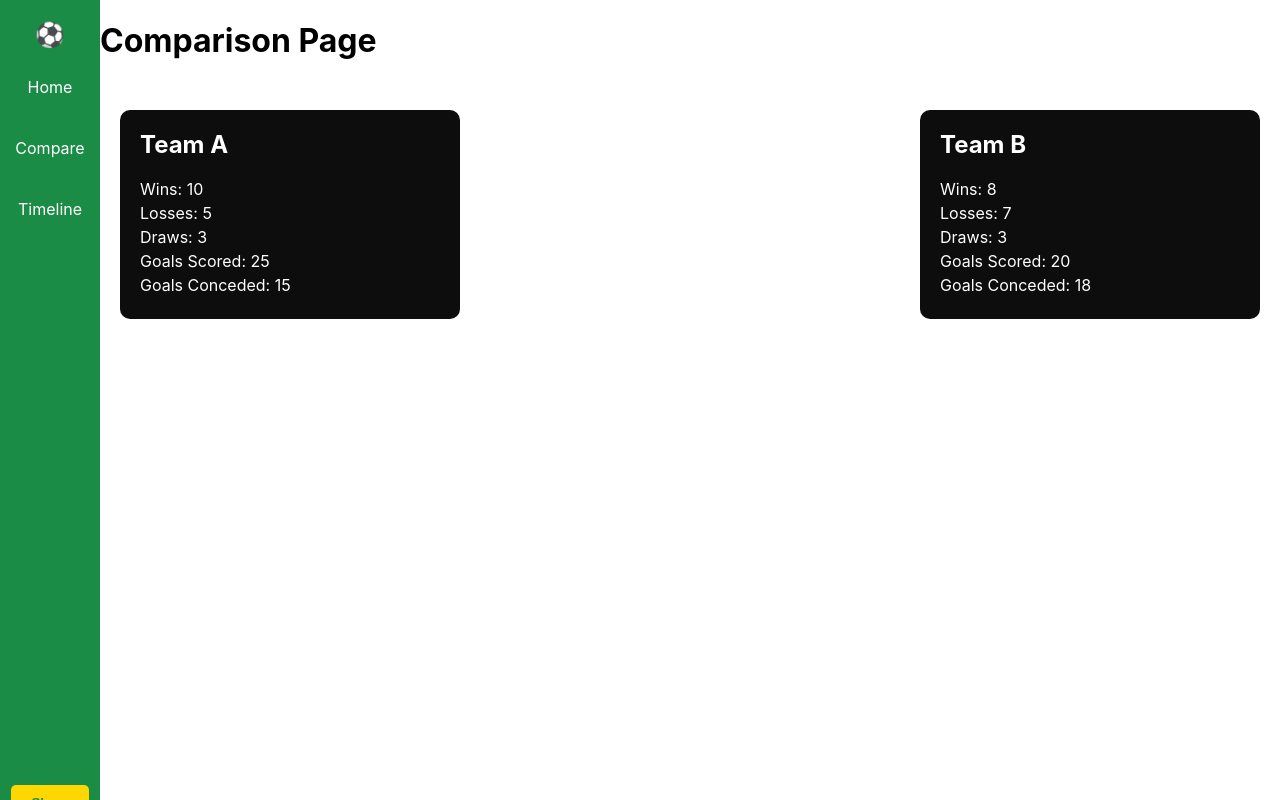
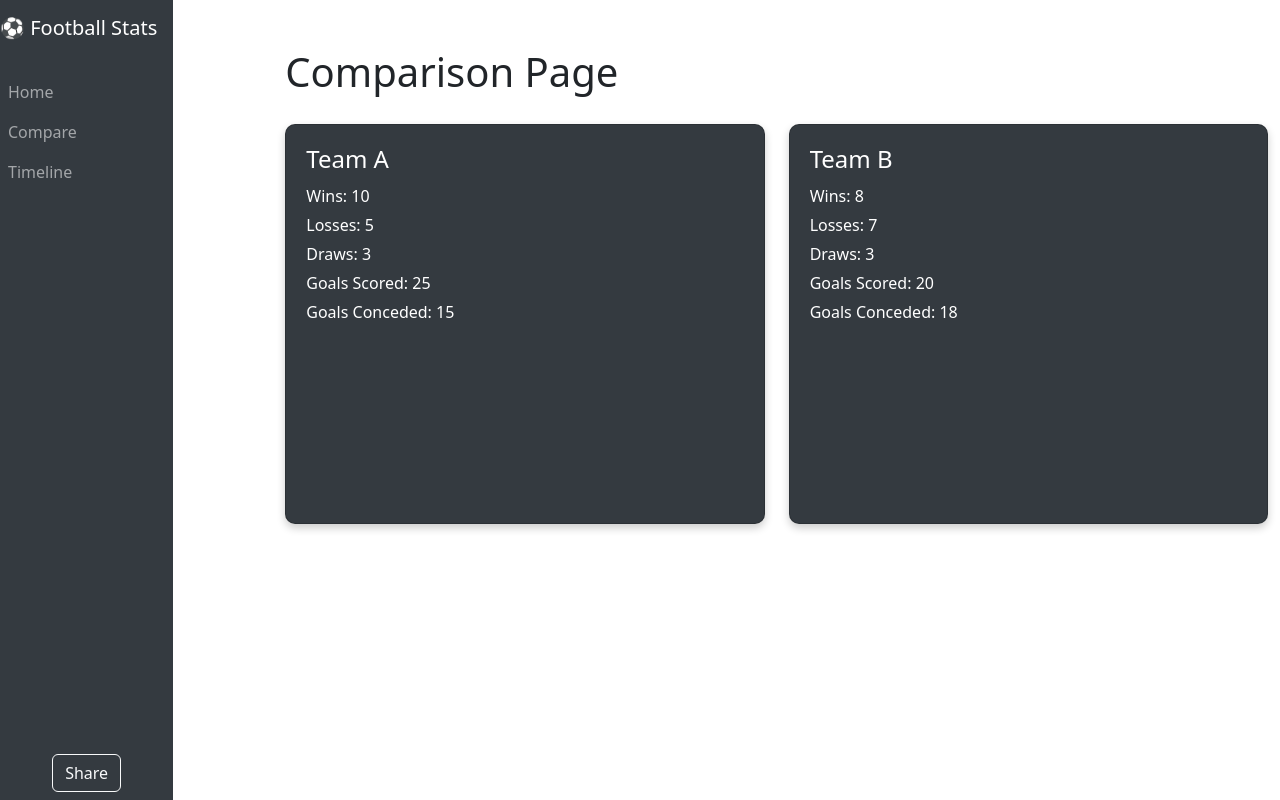
Before and after one commit to 231256leRouxFNF/formative-one-football-stats, a React (Create React App) app in the folder football-stats/: page /compare in a window 1280 px wide. Built offline with nearby package versions, Linux system fonts and the light colour scheme.

Commit message:
charts
started adding in the charts, pretty cool

👍(•_•)👍

```diff
--- a/football-stats/package.json
+++ b/football-stats/package.json
@@ -7,8 +7,10 @@
     "@testing-library/jest-dom": "^6.6.3",
     "@testing-library/react": "^16.2.0",
     "@testing-library/user-event": "^13.5.0",
+    "bootstrap": "^5.3.3",
     "chart.js": "^4.4.8",
     "react": "^19.0.0",
+    "react-bootstrap": "^2.10.9",
     "react-chartjs-2": "^5.3.0",
     "react-dom": "^19.0.0",
     "react-router-dom": "^7.2.0",
--- a/football-stats/src/App.js
+++ b/football-stats/src/App.js
@@ -1,8 +1,9 @@
 import { BrowserRouter as Router, Route, Routes } from 'react-router-dom';
-import Navbar from './components/Navbar';
+import CustomNavbar from './components/Navbar';
 import HomePage from './pages/HomePage';
 import ComparisonPage from './pages/ComparisonPage';
 import TimelinePage from './pages/TimelinePage';
+import 'bootstrap/dist/css/bootstrap.min.css';
 
 console.log('App.js loaded');
 
@@ -12,7 +13,7 @@ export default function App() {
   return (
     <Router>
       <div style={{ display: 'flex' }}>
-        <Navbar />
+        <CustomNavbar />
         <div style={{ flex: 1, paddingLeft: '100px' }}>
           <Routes>
             <Route path="/" element={<HomePage />} />
--- a/football-stats/src/components/Navbar.js
+++ b/football-stats/src/components/Navbar.js
@@ -1,21 +1,20 @@
 // Navbar.js
 import { Link } from 'react-router-dom';
-import './Navbar.css';
+import 'bootstrap/dist/css/bootstrap.min.css';
+import { Navbar, Nav, Button } from 'react-bootstrap';
 
-const Navbar = () => {
+const CustomNavbar = () => {
   return (
-    <nav className="navbar-container">
-      <div className="navbar-logo">⚽</div>
-
-      <div className="nav-links">
-        <Link to="/" className="nav-link">Home</Link>
-        <Link to="/compare" className="nav-link">Compare</Link>
-        <Link to="/timeline" className="nav-link">Timeline</Link>
-      </div>
-
-      <button className="share-btn">Share</button>
-    </nav>
+    <Navbar bg="dark" variant="dark" expand="lg" className="flex-column vh-100">
+      <Navbar.Brand href="/" className="mb-4">⚽ Football Stats</Navbar.Brand>
+      <Nav className="flex-column w-100">
+        <Nav.Link as={Link} to="/" className="nav-link">Home</Nav.Link>
+        <Nav.Link as={Link} to="/compare" className="nav-link">Compare</Nav.Link>
+        <Nav.Link as={Link} to="/timeline" className="nav-link">Timeline</Nav.Link>
+      </Nav>
+      <Button variant="outline-light" className="mt-auto">Share</Button>
+    </Navbar>
   );
 };
 
-export default Navbar;
+export default CustomNavbar;
--- a/football-stats/src/components/TeamComparisonCard.css
+++ b/football-stats/src/components/TeamComparisonCard.css
@@ -1,29 +1,44 @@
-/* TeamComparisonCard.css */
+.card {
+  border-radius: 10px;
+  box-shadow: 0 4px 8px rgba(0, 0, 0, 0.2);
+  margin-top: 20px; /* Adjust the top margin to lower the cards */
+  min-height: 400px; /* Add minimum height to the cards */
+}
+
+.card-body {
+  padding: 20px;
+}
+
+.card-title {
+  font-size: 1.5rem;
+  margin-bottom: 10px;
+}
+
+.card-text {
+  font-size: 1rem;
+  margin-bottom: 5px;
+}
+
+.bg-dark {
+  background-color: #343a40 !important;
+}
+
+.text-white {
+  color: #fff !important;
+}
+
+.mb-4 {
+  margin-bottom: 1.5rem !important;
+}
+
+/* Additional styles for the container */
 .team-comparison-container {
   display: flex;
   justify-content: space-between; /* Distribute space between the cards */
-  gap: 10px; /* Reduce the gap between the cards */
+  gap: 10px; /* Adjust the gap between the cards */
   flex-wrap: wrap;
   margin-top: 50px; /* Lower the cards */
   padding: 0 20px; /* Add space around the cards */
-}
-
-.team-comparison-card {
-  flex: 1;
-  min-width: 250px; /* Make the cards thinner */
-  max-width: 300px; /* Ensure the cards don't get too wide */
-  background: #0D0D0D;
-  padding: 20px;
-  border-radius: 10px;
-  color: white;
-}
-
-.team-comparison-card h2 {
-  margin-top: 0;
-}
-
-.team-comparison-card p {
-  margin: 4px 0;
 }
 
 @media (max-width: 768px) {
--- a/football-stats/src/components/TeamComparisonCard.js
+++ b/football-stats/src/components/TeamComparisonCard.js
@@ -1,5 +1,6 @@
 import React from 'react';
-import './TeamComparisonCard.css';
+import 'bootstrap/dist/css/bootstrap.min.css';
+
 
 const TeamComparisonCard = ({ team }) => {
   console.log('TeamComparisonCard component rendered');
@@ -10,13 +11,15 @@ const TeamComparisonCard = ({ team }) => {
   }
 
   return (
-    <div className="team-comparison-card">
-      <h2>{team.name}</h2>
-      <p>Wins: {team.wins}</p>
-      <p>Losses: {team.losses}</p>
-      <p>Draws: {team.draws}</p>
-      <p>Goals Scored: {team.goalsScored}</p>
-      <p>Goals Conceded: {team.goalsConceded}</p>
+    <div className="card bg-dark text-white mb-4">
+      <div className="card-body">
+        <h2 className="card-title">{team.name}</h2>
+        <p className="card-text">Wins: {team.wins}</p>
+        <p className="card-text">Losses: {team.losses}</p>
+        <p className="card-text">Draws: {team.draws}</p>
+        <p className="card-text">Goals Scored: {team.goalsScored}</p>
+        <p className="card-text">Goals Conceded: {team.goalsConceded}</p>
+      </div>
     </div>
   );
 };
--- a/football-stats/src/pages/ComparisonPage.js
+++ b/football-stats/src/pages/ComparisonPage.js
@@ -1,5 +1,7 @@
 import React from 'react';
 import TeamComparisonCard from '../components/TeamComparisonCard';
+import 'bootstrap/dist/css/bootstrap.min.css';
+import '../components/TeamComparisonCard.css'; // Import the CSS file
 
 console.log('ComparisonPage.js loaded');
 
@@ -25,11 +27,15 @@ const ComparisonPage = () => {
   };
 
   return (
-    <div>
+    <div className="container mt-5">
       <h1>Comparison Page</h1>
-      <div className="team-comparison-container">
-        <TeamComparisonCard team={teamA} />
-        <TeamComparisonCard team={teamB} />
+      <div className="row">
+        <div className="col-md-6">
+          <TeamComparisonCard team={teamA} />
+        </div>
+        <div className="col-md-6">
+          <TeamComparisonCard team={teamB} />
+        </div>
       </div>
     </div>
   );
--- a/football-stats/src/pages/HomePage.js
+++ b/football-stats/src/pages/HomePage.js
@@ -1,4 +1,5 @@
 import React from 'react';
+import 'bootstrap/dist/css/bootstrap.min.css';
 
 console.log('HomePage.js loaded');
 
--- a/football-stats/src/pages/TimelinePage.js
+++ b/football-stats/src/pages/TimelinePage.js
@@ -1,10 +1,54 @@
 import React from 'react';
+import 'bootstrap/dist/css/bootstrap.min.css';
+import { Line } from 'react-chartjs-2';
+import { Chart as ChartJS, CategoryScale, LinearScale, PointElement, LineElement, Title, Tooltip, Legend } from 'chart.js';
+
+ChartJS.register(CategoryScale, LinearScale, PointElement, LineElement, Title, Tooltip, Legend);
 
 console.log('TimelinePage.js loaded');
 
 const TimelinePage = () => {
   console.log('TimelinePage component rendered');
-  return <div>Timeline Page</div>;
+
+  const data = {
+    labels: ['January', 'February', 'March', 'April', 'May', 'June', 'July'],
+    datasets: [
+      {
+        label: 'Team A Performance',
+        data: [65, 59, 80, 81, 56, 55, 40],
+        fill: false,
+        backgroundColor: 'rgba(75,192,192,0.4)',
+        borderColor: 'rgba(75,192,192,1)',
+      },
+      {
+        label: 'Team B Performance',
+        data: [28, 48, 40, 19, 86, 27, 90],
+        fill: false,
+        backgroundColor: 'rgba(153,102,255,0.4)',
+        borderColor: 'rgba(153,102,255,1)',
+      },
+    ],
+  };
+
+  const options = {
+    responsive: true,
+    plugins: {
+      legend: {
+        position: 'top',
+      },
+      title: {
+        display: true,
+        text: 'Team Performance Over Time',
+      },
+    },
+  };
+
+  return (
+    <div className="container mt-5">
+      <h1>Timeline Page</h1>
+      <Line data={data} options={options} />
+    </div>
+  );
 };
 
 export default TimelinePage;
```
Also changed, not shown: 1 other file (tests, documents, lock files or other folders).
